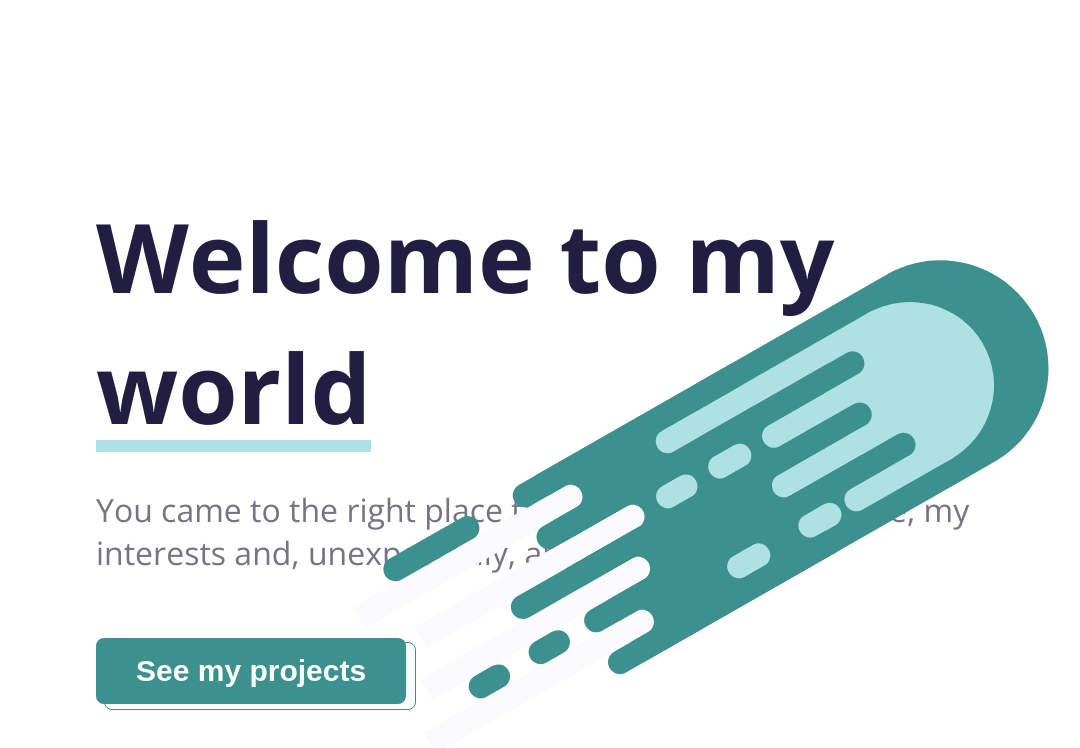
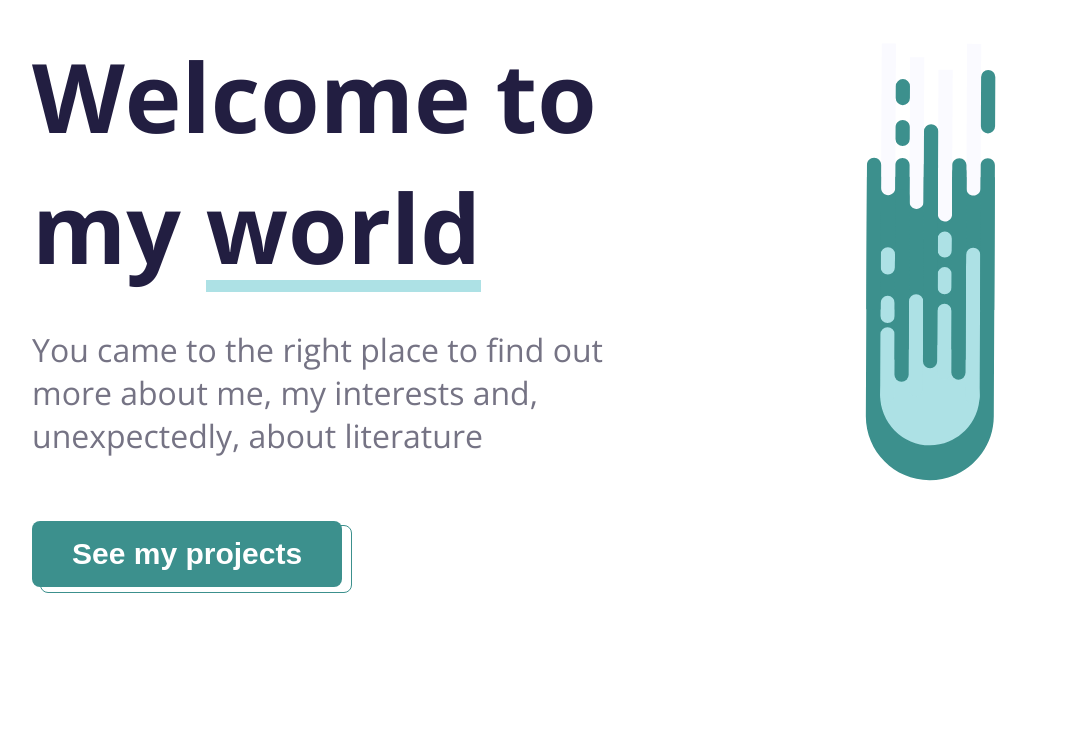
Before and after one commit to DavidBuzatu-Marian/DavidBuzatu_Portfolio_V2, a React (Create React App) app: page / in a window 1280 px wide. Shown: the part 130-878 px from the top of the page, without its empty margins (64-1144 px from the left). After the commit the page ends 800 px from the top, so only its background shows below. Built offline with nearby package versions, Linux system fonts and the light colour scheme.

Commit message:
Fixed mobile issue

```diff
--- a/src/style/landing/landing.scss
+++ b/src/style/landing/landing.scss
@@ -26,20 +26,48 @@ svg {
   width: 100%;
   transform: rotate(120deg);
   margin-top: 5rem;
-  max-width: 736px;
+  max-width: 300px;
 }
 
 @media (min-width: 1080px) {
   svg {
+    position: absolute;
+    right: 5%;
+    top: 20%;
+    max-width: 436px;
+  }
+  .title {
+    margin-top: 10rem;
+    flex-direction: row;
+    display: flex;
+    padding: 0rem 6rem;
+    justify-content: flex-start;
+    align-items: center;
+
+    .main {
+      display: flex;
+      flex-direction: column;
+      text-align: start;
+      align-items: flex-start;
+      justify-content: flex-start;
+      max-width: 580px;
+    }
+  }
+}
+
+@media (min-width: 1920px) {
+  svg {
     transform: rotate(0);
     position: absolute;
     right: 10%;
+    top: auto;
+    max-width: 736px;
   }
   .title {
     margin-top: 20rem;
     flex-direction: row;
     display: flex;
-    padding: 0rem 10rem;
+    padding: 0rem 12.25rem;
     justify-content: flex-start;
     align-items: center;
 
```
